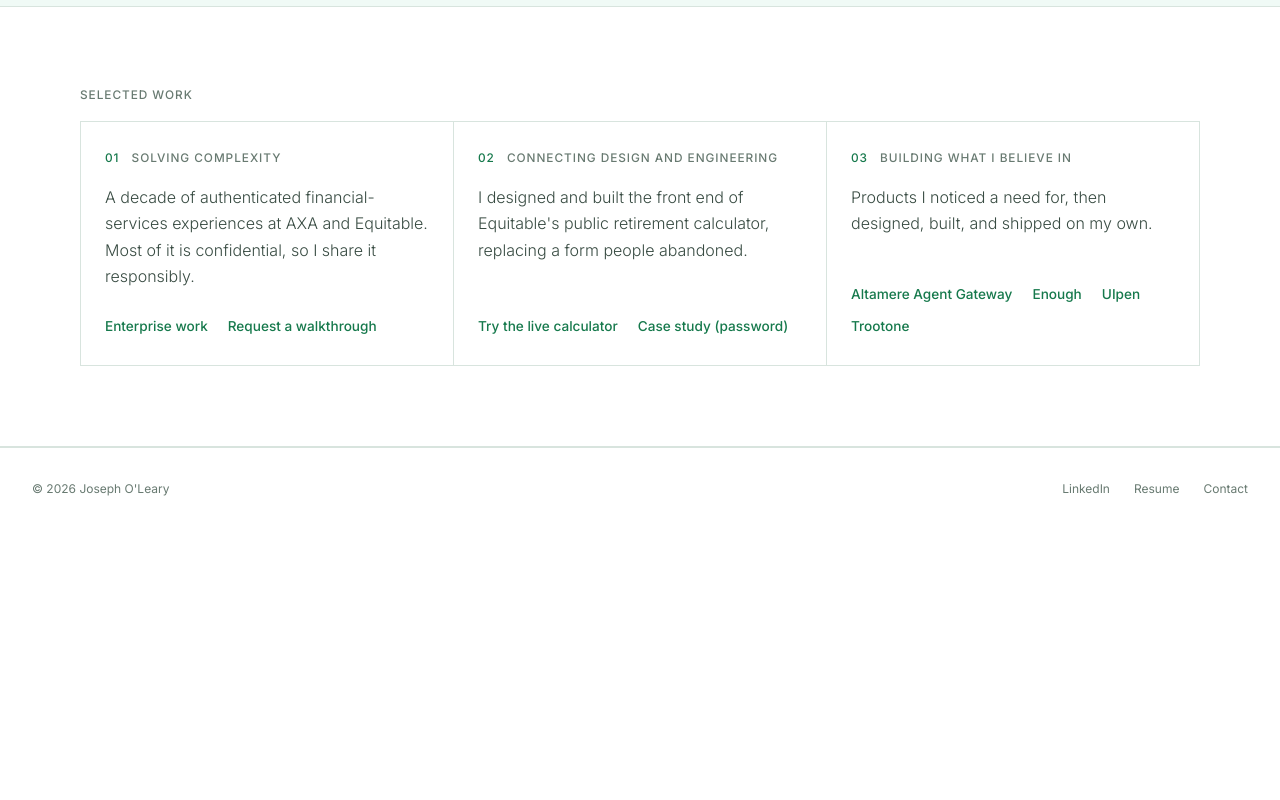
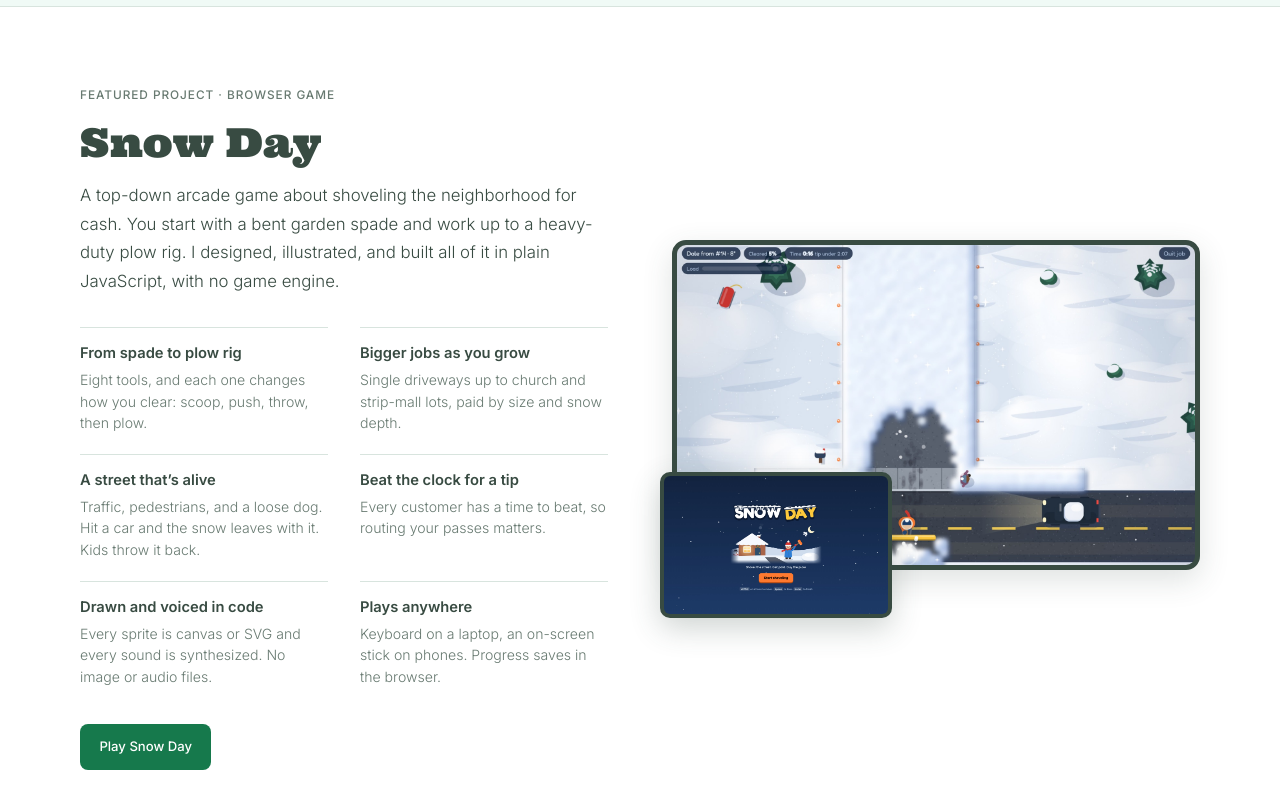
Before and after one commit to professorfalken1942-hash/joeoleary, a Next.js app: page / in a window 1280 px wide. Shown: the part 3560-4360 px from the top of the page. Before the commit the page ends 4090 px from the top, so only its background shows below. Built offline with nearby package versions, Linux system fonts and the light colour scheme.

Commit message:
Add Snow Day: featured section on home, Work entry, Selected Work link
Co-Authored-By: Claude Opus 5.5 <noreply@anthropic.com>

```diff
--- a/src/app/globals.css
+++ b/src/app/globals.css
@@ -651,6 +651,36 @@ img {
   grid-template-columns: minmax(0, 1fr) minmax(0, 1fr);
 }
 
+.featured-even {
+  grid-template-columns: minmax(0, 1fr) minmax(0, 1fr);
+}
+
+.game-shots {
+  position: relative;
+  padding-bottom: 3rem;
+}
+
+.game-screen,
+.game-inset {
+  position: relative;
+  aspect-ratio: 1280 / 800;
+  overflow: hidden;
+  border: 5px solid var(--dark-slate);
+  border-radius: 14px;
+  background: var(--dark-slate);
+  box-shadow: 0 10px 30px color-mix(in srgb, var(--dark-slate) 16%, transparent);
+}
+
+.game-inset {
+  position: absolute;
+  left: -0.75rem;
+  bottom: 0;
+  width: 44%;
+  border-width: 4px;
+  border-radius: 10px;
+  box-shadow: 0 10px 30px color-mix(in srgb, var(--dark-slate) 24%, transparent);
+}
+
 .dashboard-shots {
   position: relative;
   padding-bottom: 2.5rem;
@@ -819,6 +849,10 @@ img {
 
   .dashboard-phone {
     right: 0;
+  }
+
+  .game-inset {
+    left: 0;
   }
 
   .page-heading {
--- a/src/app/page.tsx
+++ b/src/app/page.tsx
@@ -45,6 +45,15 @@ const dashboardFeatures = [
   { title: "Built for the wall", body: "One household passcode keeps a tablet signed in for a year. Works on phones too." },
 ];
 
+const snowDayFeatures = [
+  { title: "From spade to plow rig", body: "Eight tools, and each one changes how you clear: scoop, push, throw, then plow." },
+  { title: "Bigger jobs as you grow", body: "Single driveways up to church and strip-mall lots, paid by size and snow depth." },
+  { title: "A street that\u2019s alive", body: "Traffic, pedestrians, and a loose dog. Hit a car and the snow leaves with it. Kids throw it back." },
+  { title: "Beat the clock for a tip", body: "Every customer has a time to beat, so routing your passes matters." },
+  { title: "Drawn and voiced in code", body: "Every sprite is canvas or SVG and every sound is synthesized. No image or audio files." },
+  { title: "Plays anywhere", body: "Keyboard on a laptop, an on-screen stick on phones. Progress saves in the browser." },
+];
+
 type TrackLink = { label: string; href: string; external?: boolean };
 
 const tracks: { number: string; label: string; summary: string; links: TrackLink[] }[] = [
@@ -75,6 +84,7 @@ const tracks: { number: string; label: string; summary: string; links: TrackLink
       { label: "Enough", href: "/case-studies/enough" },
       { label: "UIpen", href: "/case-studies/uipen" },
       { label: "Trootone", href: "/case-studies/trootone" },
+      { label: "Snow Day", href: "https://snow-day-game.vercel.app", external: true },
     ],
   },
 ];
@@ -220,6 +230,39 @@ export default function Home() {
         </div>
       </section>
 
+      <section className="page-section featured" aria-labelledby="snow-day-heading">
+        <div className="content-wrap featured-grid featured-even">
+          <div>
+            <p className="eyebrow">Featured Project · Browser Game</p>
+            <h2 id="snow-day-heading" className="featured-title">Snow Day</h2>
+            <p className="featured-lede">
+              A top-down arcade game about shoveling the neighborhood for cash. You start with a bent garden spade and work up to a heavy-duty plow rig. I designed, illustrated, and built all of it in plain JavaScript, with no game engine.
+            </p>
+            <ul className="feature-list">
+              {snowDayFeatures.map((feature) => (
+                <li key={feature.title}>
+                  <h3>{feature.title}</h3>
+                  <p>{feature.body}</p>
+                </li>
+              ))}
+            </ul>
+            <div className="cta-row">
+              <a className="button button-primary" href="https://snow-day-game.vercel.app" target="_blank" rel="noopener noreferrer">
+                Play Snow Day <span className="sr-only">(opens in a new tab)</span>
+              </a>
+            </div>
+          </div>
+          <div className="game-shots">
+            <div className="game-screen">
+              <Image src="/case-studies/snow-day/play.jpg" alt="Snow Day mid-job: the shoveler pushes snow off a half-cleared driveway while a car passes on the road and two neighbors walk the sidewalk" fill sizes="(max-width: 900px) 100vw, 560px" className="object-cover" />
+            </div>
+            <div className="game-inset">
+              <Image src="/case-studies/snow-day/title.jpg" alt="Snow Day title screen: a snow-capped Snow Day logo over a house, a snowman, and a kid tossing a shovelful onto a pile" fill sizes="240px" className="object-cover" />
+            </div>
+          </div>
+        </div>
+      </section>
+
       <section id="selected-work" className="page-section" aria-labelledby="selected-work-heading">
         <div className="content-wrap">
           <h2 id="selected-work-heading" className="eyebrow">Selected Work</h2>
--- a/src/app/projects/page.tsx
+++ b/src/app/projects/page.tsx
@@ -132,6 +132,19 @@ const independentProjects: Project[] = [
     href: "/case-studies/trootone",
     liveHref: "https://trootone.vercel.app",
   },
+  {
+    id: "10",
+    title: "Snow Day",
+    category: "Independent Game · Live",
+    year: "2026",
+    context: "A top-down browser game about shoveling the neighborhood for cash, from a bent garden spade up to a heavy-duty plow rig.",
+    role: "Game designer, illustrator, and developer.",
+    constraint: "Independent product, not client or employer work.",
+    contribution: "Designed the upgrade economy and street life, drew every sprite in canvas and SVG, synthesized the sound, and built it in plain JavaScript with keyboard and touch controls.",
+    outcome: "Designed, built, and launched.",
+    href: "https://snow-day-game.vercel.app",
+    external: true,
+  },
 ];
 
 type Project = {
```
Also changed, not shown: public/case-studies/snow-day/play.jpg (added), public/case-studies/snow-day/title.jpg (added).
